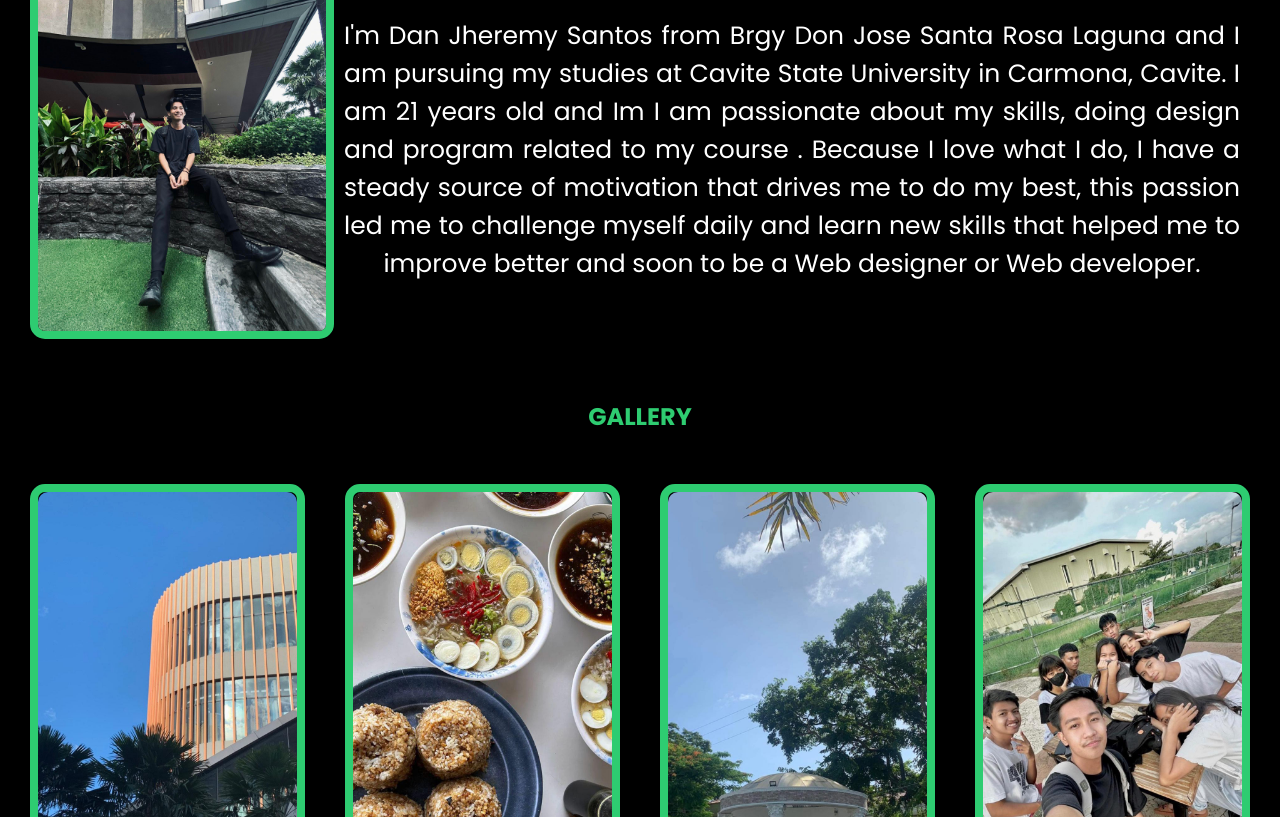
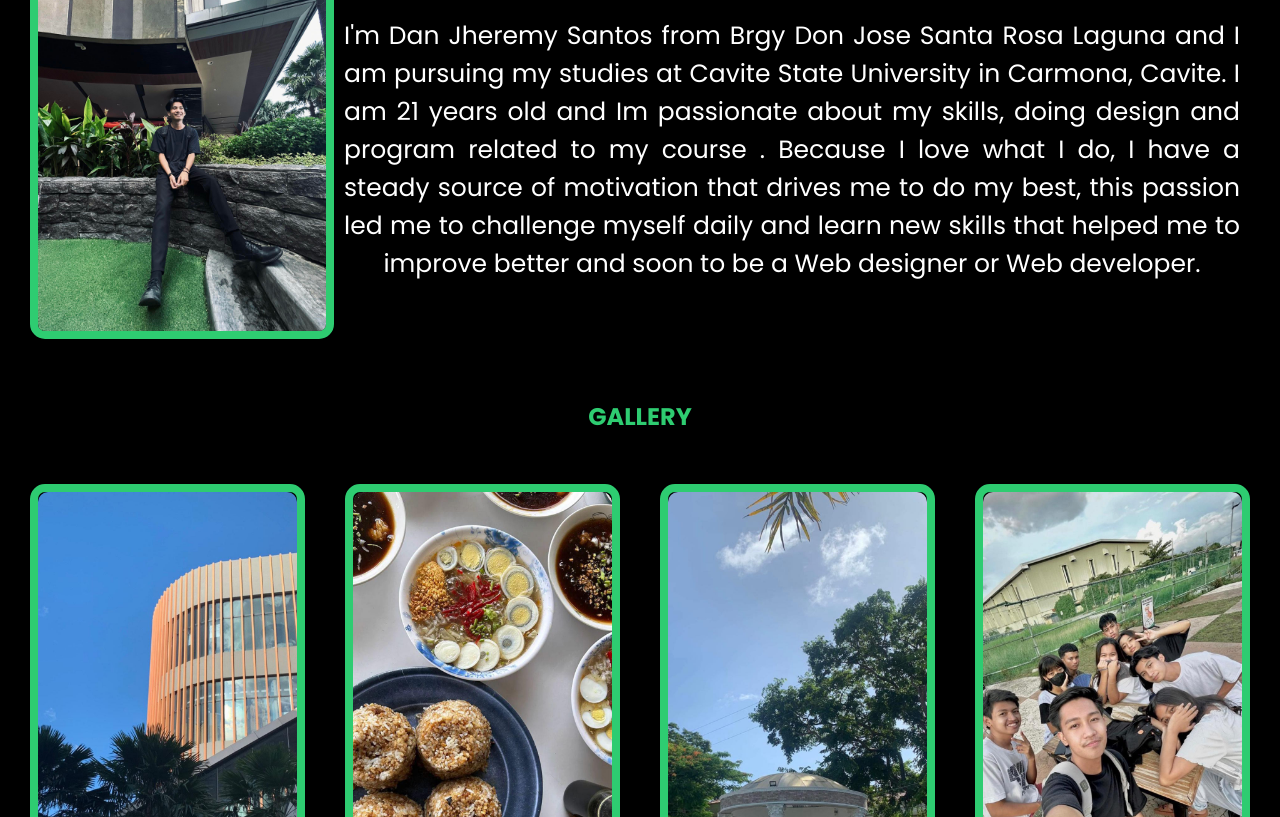
Before and after one commit to danjiro21/danjiro.github.io, a plain HTML site: page index.html in a window 1280 px wide. Shown: the part 1077-1894 px from the top of the page. Drawn offline with nearby package versions, Linux system fonts and the light colour scheme; a web font is replaced by a local one.

Commit message:
index.html

```diff
--- a/index.html
+++ b/index.html
@@ -74,7 +74,7 @@
             <img src="./img/dan2.jpg" alt="">
             <div id="intro">
                 <h2>DAN JHEREMY SANTOS</h2>
-                <p>I'm Dan Jheremy Santos from Brgy Don Jose Santa Rosa Laguna and I am pursuing my studies at Cavite State University in Carmona, Cavite. I am 21 years old and Im I am passionate about my skills, doing design and program related to my course . Because I love what I do, I have a steady source of motivation that drives me to do my best, this passion led me to challenge myself daily and learn new skills that helped me to improve better and soon to be a Web designer or Web developer.</p>
+                <p>I'm Dan Jheremy Santos from Brgy Don Jose Santa Rosa Laguna and I am pursuing my studies at Cavite State University in Carmona, Cavite. I am 21 years old and Im passionate about my skills, doing design and program related to my course . Because I love what I do, I have a steady source of motivation that drives me to do my best, this passion led me to challenge myself daily and learn new skills that helped me to improve better and soon to be a Web designer or Web developer.</p>
             </div>
 
         </div>
```
